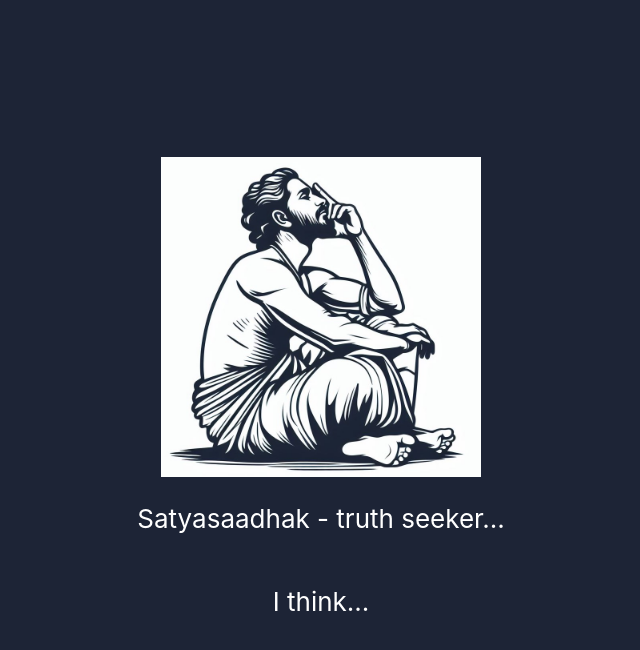
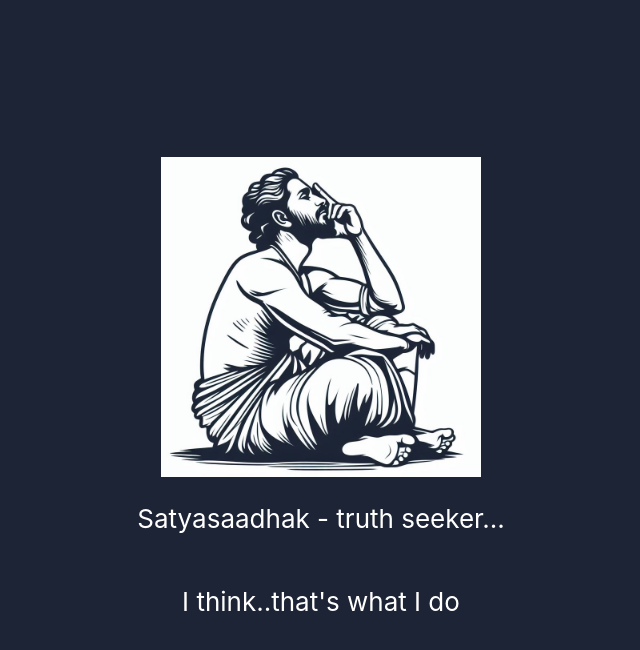
Before and after one commit to satyasaadhak/satyasaadhak.github.io, a React (Create React App) app: page / in a window 1280 px wide. Shown: the top 650 px of the page, without its empty margins (319-959 px from the left). Built offline with nearby package versions, Linux system fonts and the light colour scheme.

Commit message:
Update homepage subtext

```diff
--- a/src/App.js
+++ b/src/App.js
@@ -8,7 +8,7 @@ function App() {
         <p>
           Satyasaadhak - truth seeker...
         </p>
-        <p>I think...</p>
+        <p>I think..that's what I do</p>
       </header>
     </div>
   );
```
